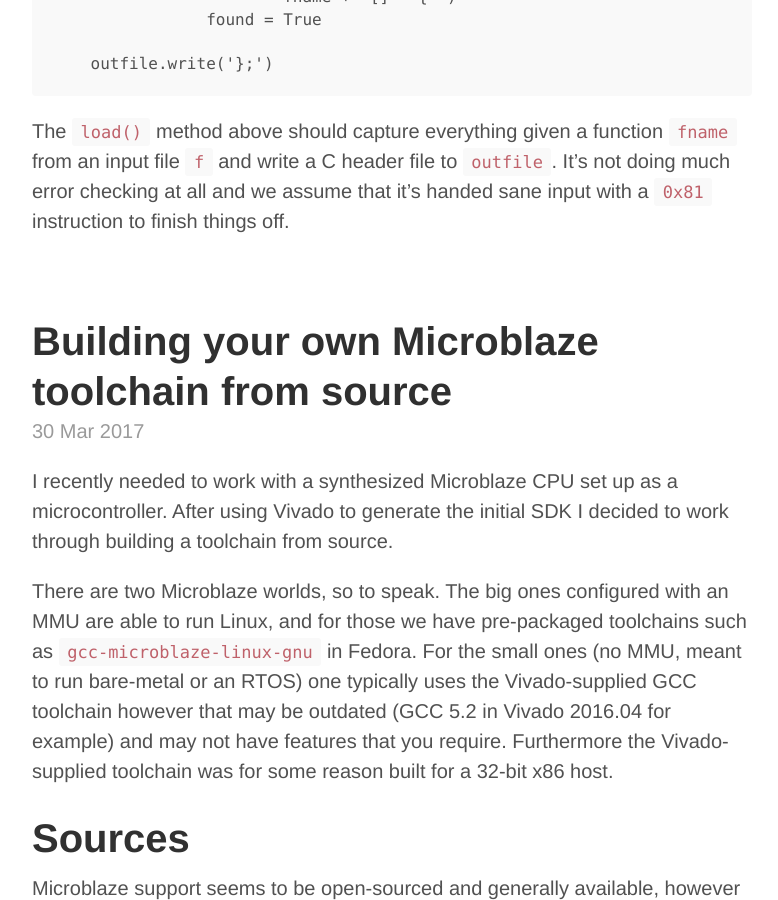
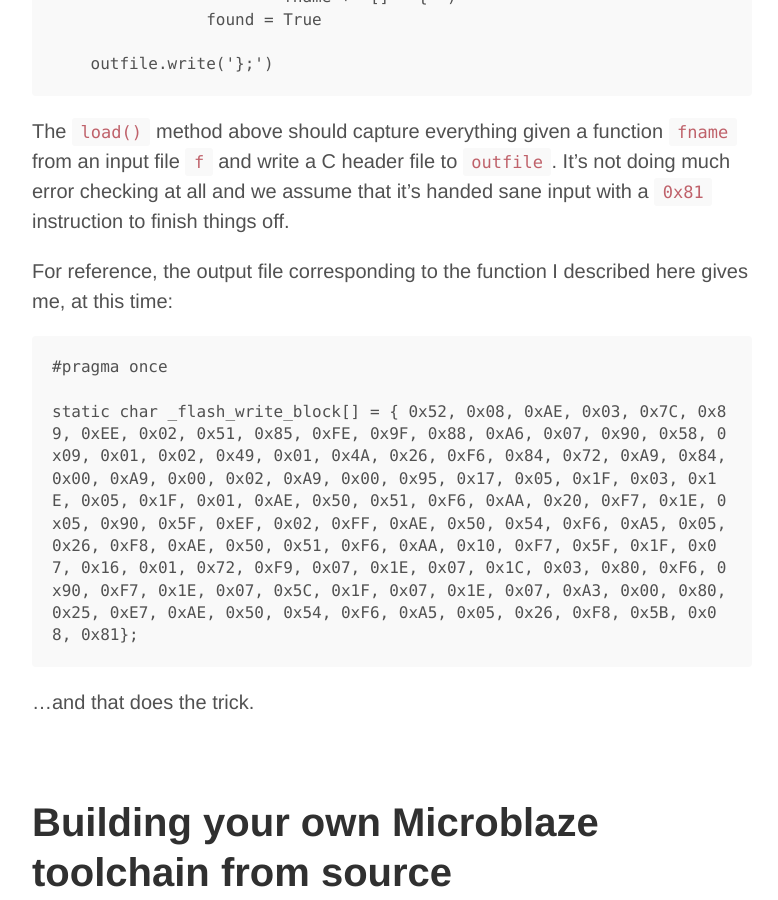
Before and after one commit to yurovsky/yurovsky.github.io, a Jekyll site: the page built from index.html, in a window 1280 px wide and 900 px high, scrolled down 9517 px. Shown: the whole window, without its empty margins (248-1026 px from the left). Built offline with Jekyll 4.4.1, drawn with Linux system fonts in a browser that asks for light colours; the list of posts is cut into pages by our own code; comment, search, counter and statistics services are not loaded.

Commit message:
stm8: put the generated header in

```diff
--- a/_posts/2017-04-18-stm8-boot-code-sdcc.md
+++ b/_posts/2017-04-18-stm8-boot-code-sdcc.md
@@ -320,3 +320,13 @@
 from an input file `f` and write a C header file to `outfile`. It's not doing
 much error checking at all and we assume that it's handed sane input with a
 `0x81` instruction to finish things off.
+
+For reference, the output file corresponding to the function I described here
+gives me, at this time:
+
+
+    #pragma once
+
+    static char _flash_write_block[] = { 0x52, 0x08, 0xAE, 0x03, 0x7C, 0x89, 0xEE, 0x02, 0x51, 0x85, 0xFE, 0x9F, 0x88, 0xA6, 0x07, 0x90, 0x58, 0x09, 0x01, 0x02, 0x49, 0x01, 0x4A, 0x26, 0xF6, 0x84, 0x72, 0xA9, 0x84, 0x00, 0xA9, 0x00, 0x02, 0xA9, 0x00, 0x95, 0x17, 0x05, 0x1F, 0x03, 0x1E, 0x05, 0x1F, 0x01, 0xAE, 0x50, 0x51, 0xF6, 0xAA, 0x20, 0xF7, 0x1E, 0x05, 0x90, 0x5F, 0xEF, 0x02, 0xFF, 0xAE, 0x50, 0x54, 0xF6, 0xA5, 0x05, 0x26, 0xF8, 0xAE, 0x50, 0x51, 0xF6, 0xAA, 0x10, 0xF7, 0x5F, 0x1F, 0x07, 0x16, 0x01, 0x72, 0xF9, 0x07, 0x1E, 0x07, 0x1C, 0x03, 0x80, 0xF6, 0x90, 0xF7, 0x1E, 0x07, 0x5C, 0x1F, 0x07, 0x1E, 0x07, 0xA3, 0x00, 0x80, 0x25, 0xE7, 0xAE, 0x50, 0x54, 0xF6, 0xA5, 0x05, 0x26, 0xF8, 0x5B, 0x08, 0x81};
+
+...and that does the trick.
```
